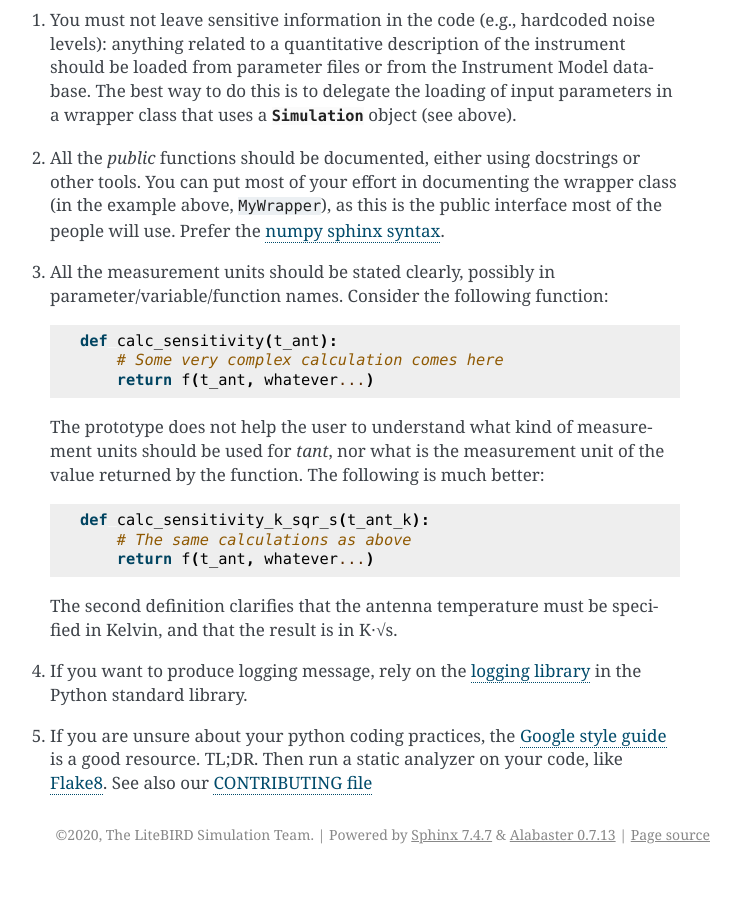
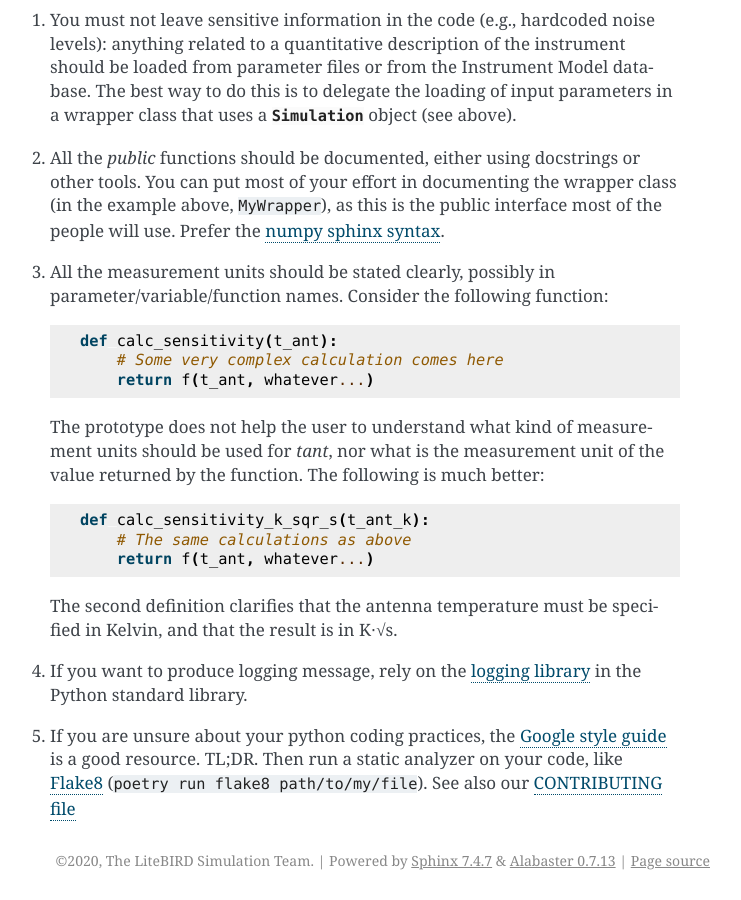
Before and after one commit to litebird/litebird_sim, a Sphinx documentation site: the page built from docs/source/integrating.rst, in a window 1280 px wide and 900 px high, scrolled down 2976 px. Shown: the whole window, without its empty margins (400-1141 px from the left). Built offline with Sphinx 7.4.7, drawn with Linux system fonts in a browser that asks for light colours; before the commit the page ends 3850 px from its top, so only the background shows below that.

Commit message:
Info for running flake8 within poetry

```diff
--- a/docs/source/integrating.rst
+++ b/docs/source/integrating.rst
@@ -186,6 +186,6 @@ codes in the LiteBIRD Simulation Framework:
    `Google style guide
    <https://github.com/google/styleguide/blob/gh-pages/pyguide.md>`_
    is a good resource. TL;DR. Then run a static analyzer on your code,
-   like `Flake8 <https://pypi.org/project/flake8>`_.
+   like `Flake8 <https://pypi.org/project/flake8>`_ (``poetry run flake8 path/to/my/file``).
    See also our `CONTRIBUTING file
    <https://github.com/litebird/litebird_sim/blob/master/CONTRIBUTING.md>`_
```
